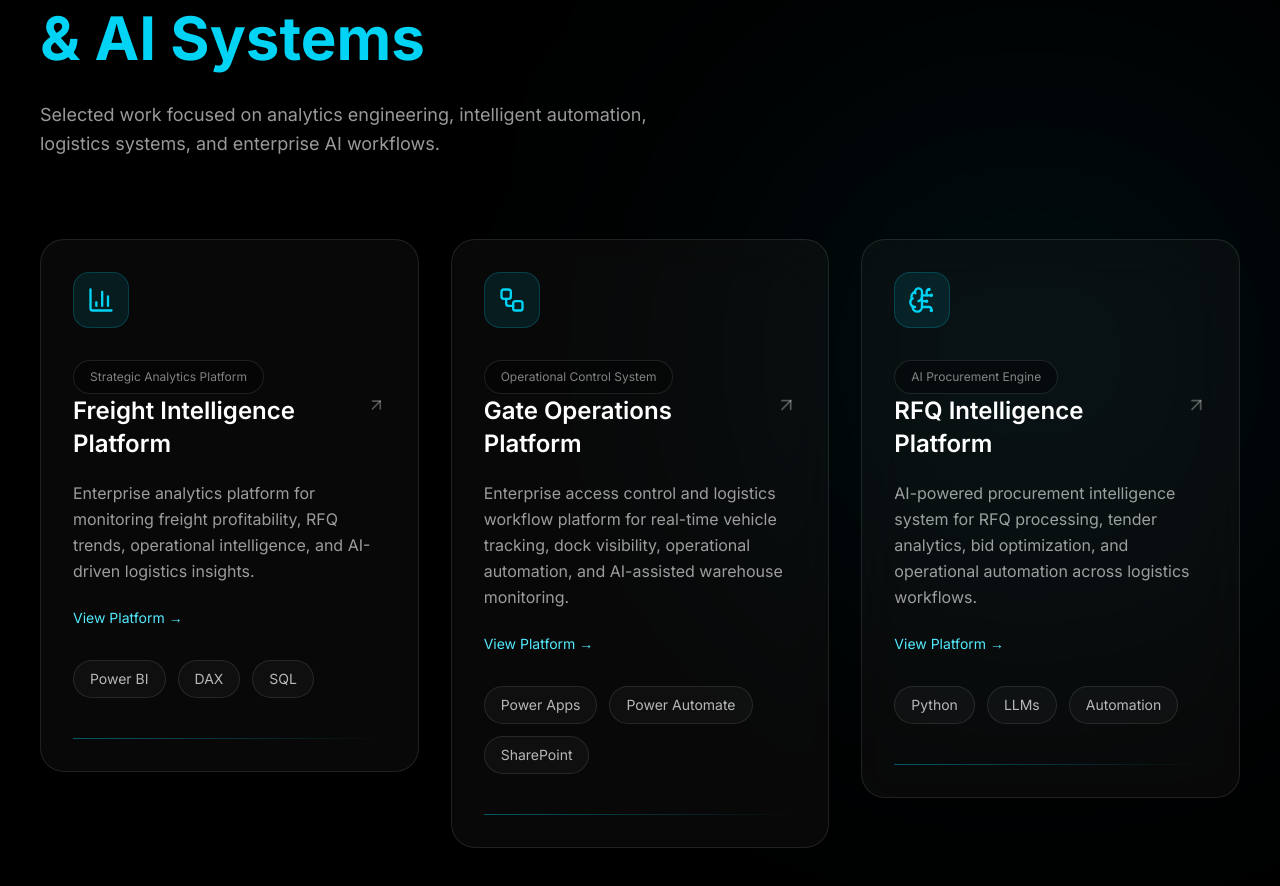
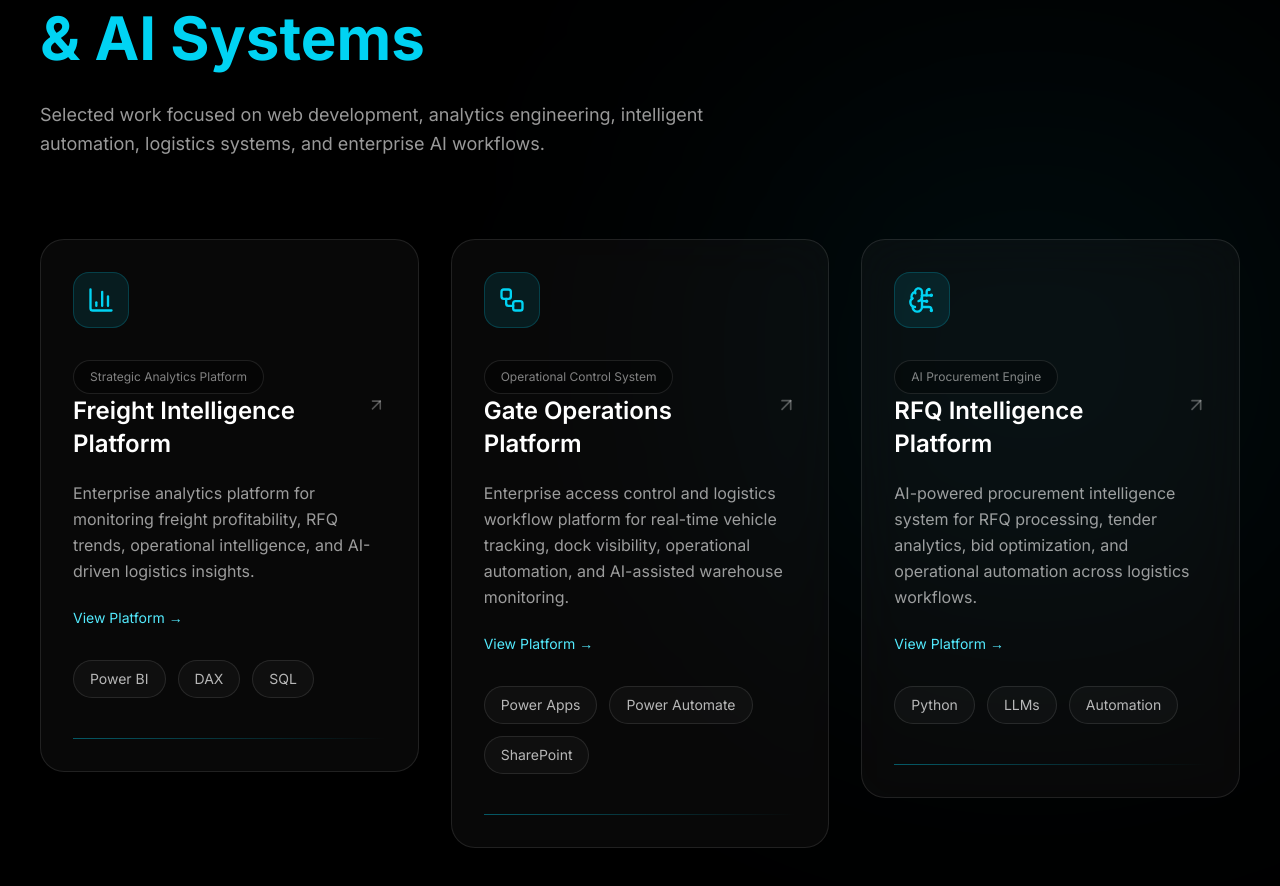
Before and after one commit to pankajlp/pankaj-portfolio, a Next.js app: page / in a window 1280 px wide. Shown: the part 2268-3154 px from the top of the page. Built offline with nearby package versions, Linux system fonts and the light colour scheme.

Commit message:
Add web development to focus areas in the work section

```diff
--- a/app/components/Featuredprojects.tsx
+++ b/app/components/Featuredprojects.tsx
@@ -94,7 +94,7 @@ export default function FeaturedProjects() {
           </h2>
 
           <p className="mt-6 text-lg text-white/60 leading-relaxed max-w-2xl">
-            Selected work focused on analytics engineering,
+            Selected work focused on web development, analytics engineering,
             intelligent automation, logistics systems,
             and enterprise AI workflows.
           </p>
```
